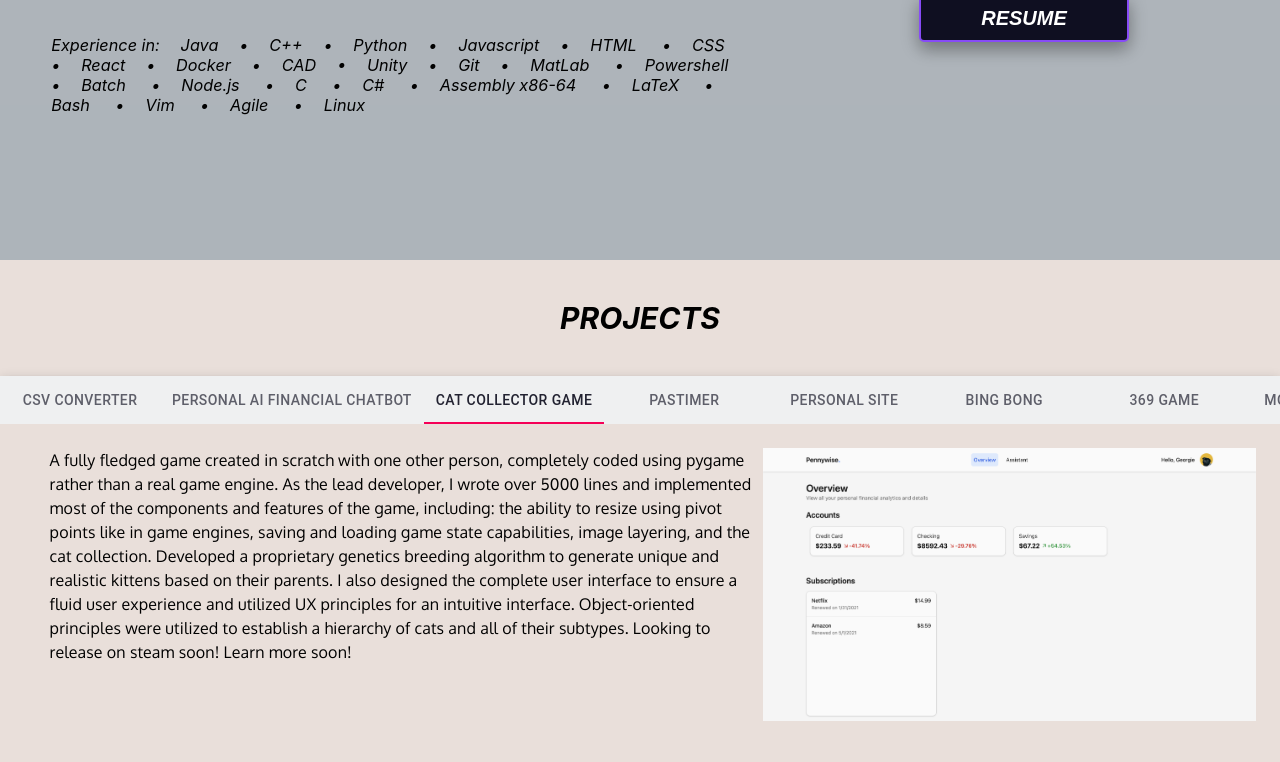
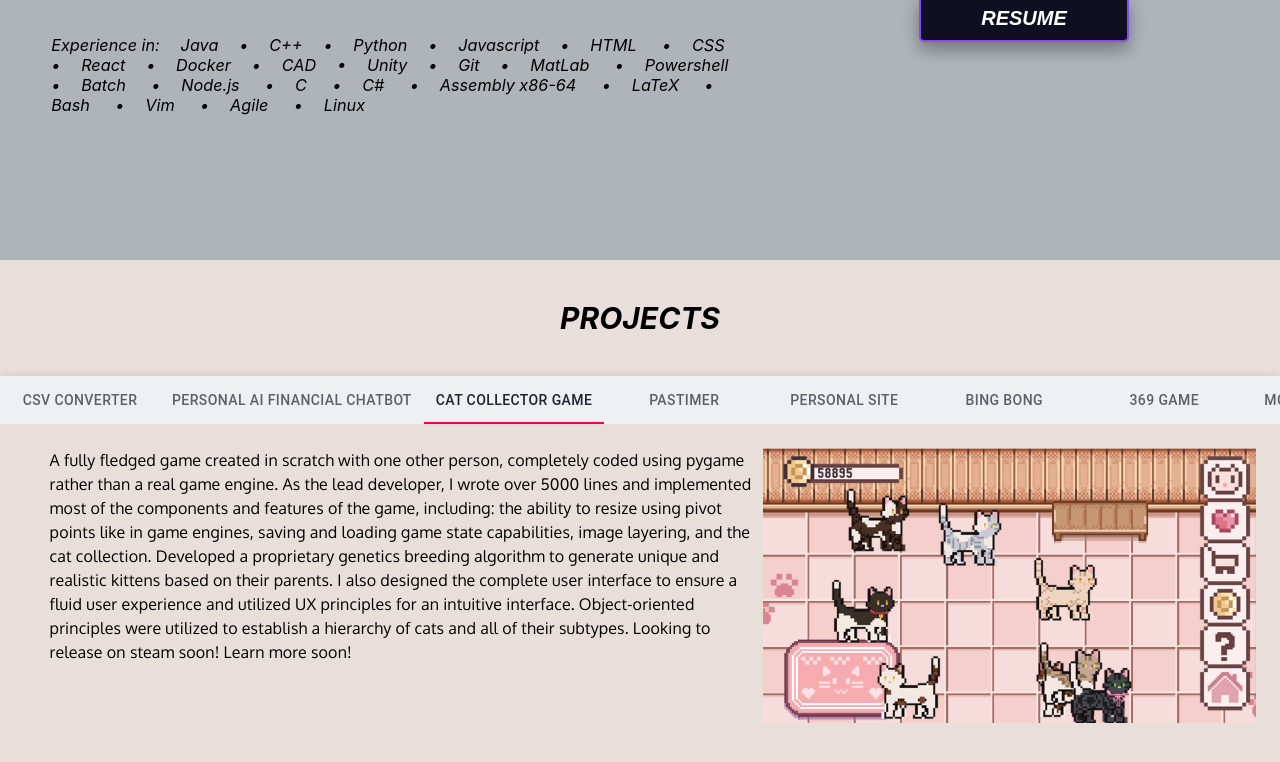
Before and after one commit to chengJazhua/chengJazhua.github.io, a React (Create React App) app: page / in a window 1280 px wide. Both pictures are taken after a click on the tab "CAT COLLECTOR GAME". Shown: the part 1420-2182 px from the top of the page. Built offline with nearby package versions, Linux system fonts and the light colour scheme.

Commit message:
Fixed image

```diff
--- a/src/project.js
+++ b/src/project.js
@@ -141,7 +141,7 @@ export default function TabPan() {
       </TabPanel>
       <TabPanel value={value} index={2}>
       <div>
-        <img src={ai} alt="cat" />
+        <img src={cat} alt="cat" />
         </div>
       <div className = "text" >
           A fully fledged game created in scratch with one other person, completely coded using pygame rather than a real game engine.
```
